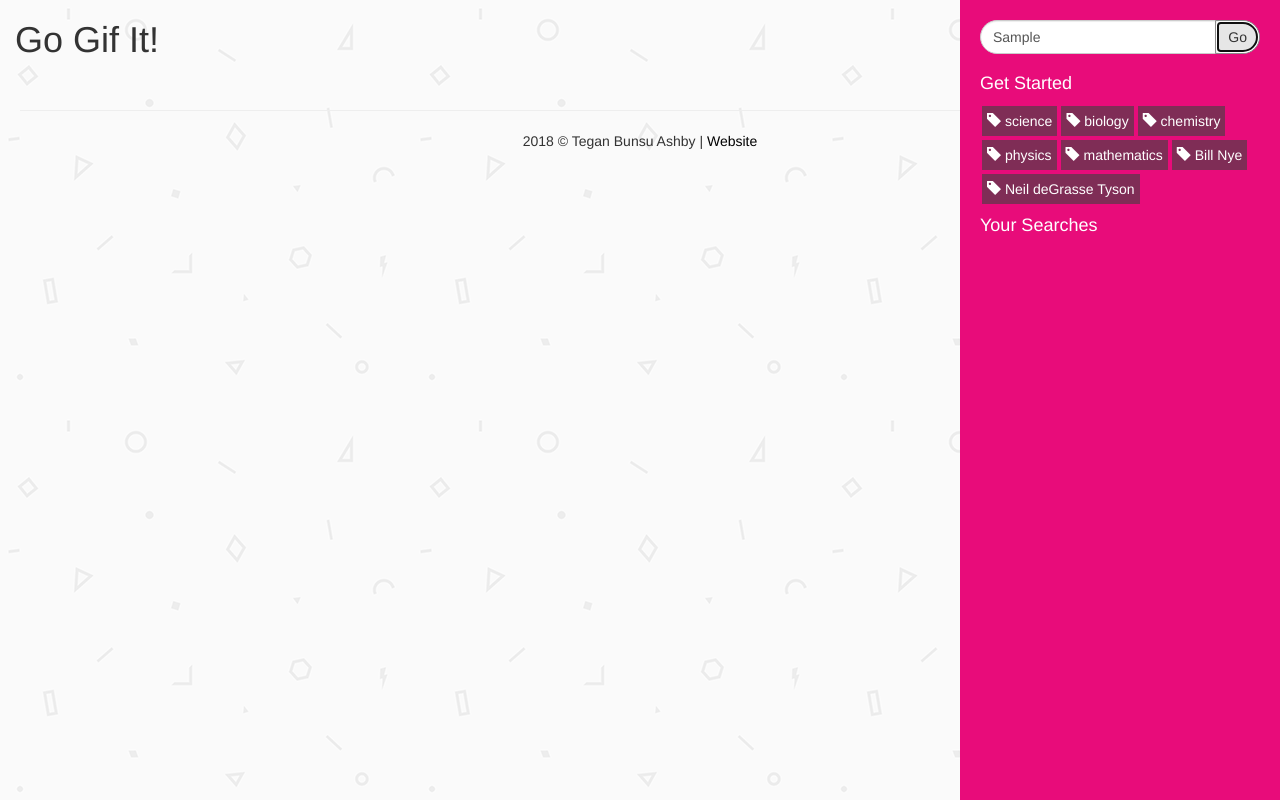
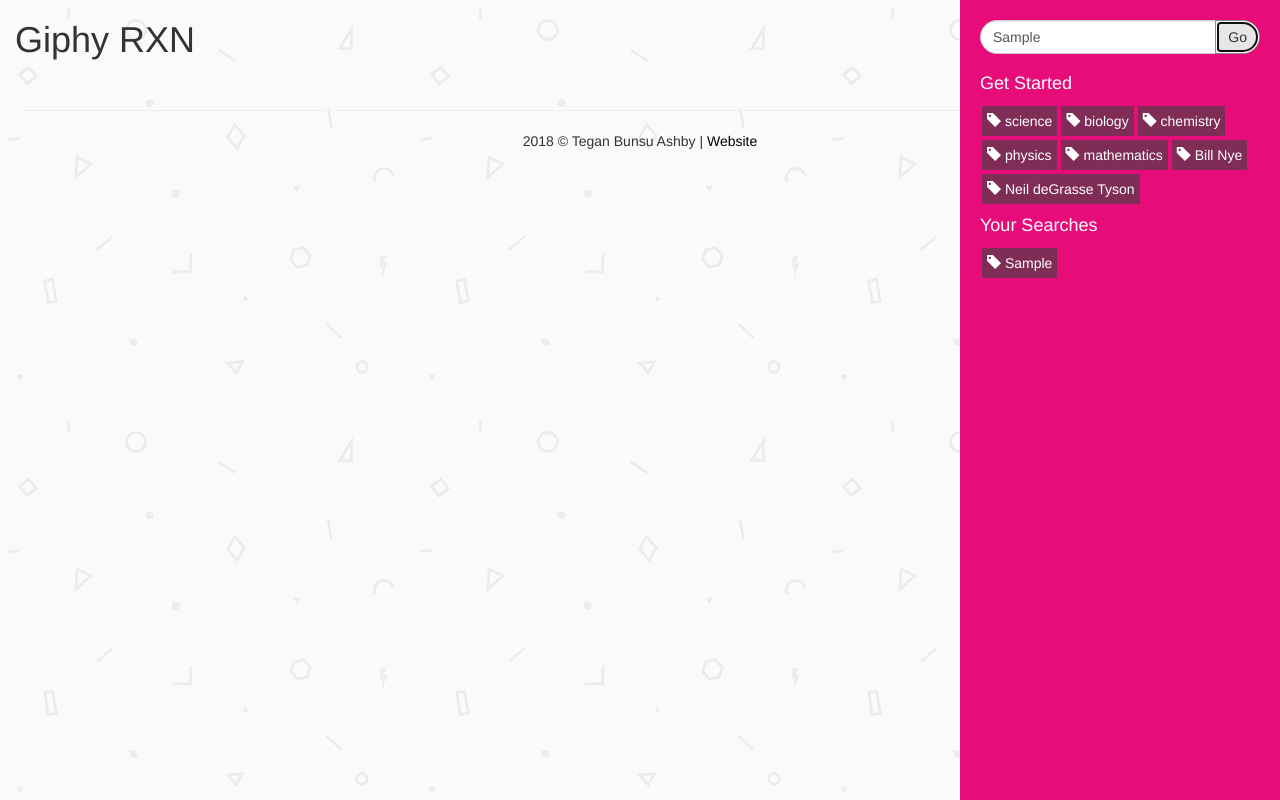
Before and after one commit to bunsushi/Giphy-RXN, a plain HTML site: page index.html in a window 1280 px wide. Both pictures are taken after typing "Sample" into the empty fields and a click on the button "Go". Drawn offline with nearby package versions, Linux system fonts and the light colour scheme.

Commit message:
generate search tags

```diff
--- a/assets/javascript/app.js
+++ b/assets/javascript/app.js
@@ -12,6 +12,7 @@ $(document).ready(function () {
     var queryURL;
 
     var suggestedGifs = ["science", "biology", "chemistry", "physics", "mathematics", "Bill Nye", "Neil deGrasse Tyson"]
+    var userSearch = [];
 
     function makeGifTags() {
         for (var i = 0; i < suggestedGifs.length; i++) {
@@ -24,10 +25,27 @@ $(document).ready(function () {
         }
     }
 
-    makeGifTags();
+    $("#go").on("click", function(event) {
+        event.preventDefault();
 
-    $(".tags").on("click", function () {
+        var search = $("#search-term").val().trim();
+        userSearch.push(search);
+
+        $("#user-tags").text("");
+
+        for (var i = 0; i < userSearch.length; i++) {
+            var searchButton = $("<button>");
+            searchButton.addClass("tags");
+            searchButton.attr("data-name", userSearch[i]);
+            searchButton.html("<span class='glyphicon glyphicon-tag' aria-hidden='true'></span>" + " " + userSearch[i]);
+
+            $("#user-tags").append(searchButton);
+        }
+    });
+
+    function displayGifs() {
         gif = $(this).attr("data-name");
+        console.log(gif);
         queryURL = "https://api.giphy.com/v1/gifs/search?q=" +
             gif + "&api_key=" + apiKey + "&limit=10";
 
@@ -57,6 +75,15 @@ $(document).ready(function () {
                 $("#gifs-appear-here").prepend(displayGif);
             }
 
+            // $(".gifs").hover(function () {
+            //     $(this).attr("src", $(this).attr("data-animate"));
+            //     $(this).attr("data-state", "animate");
+            // },
+            // function () {
+            //     $(this).attr("src", $(this).attr("data-still"));
+            //     $(this).attr("data-state", "still");
+            // });
+
             $(".gifs").on("click", function () {
                 var state = $(this).attr("data-state");
                 console.log($(this).attr("src"));
@@ -68,10 +95,13 @@ $(document).ready(function () {
                     $(this).attr("src", $(this).attr("data-still"));
                     $(this).attr("data-state", "still");
                 }
-
             });
 
         });
 
-    });
+    };
+
+    makeGifTags();
+    $(document).on("click", ".tags", displayGifs);
+
 });
--- a/index.html
+++ b/index.html
@@ -26,15 +26,15 @@
     <div class="container-fluid">
         <div class="row">
         <div class="col-md-9">
-            <h1>Go Gif It!</h1>
+            <h1>Giphy RXN</h1>
             <div id="gifs-appear-here"></div>
         </div>
 
         <div class="col-md-3 search-col">
             <div class="input-group">
-                <input type="text" class="form-control" placeholder="Search">
+                <input id="search-term" type="text" class="form-control" placeholder="Search">
                 <span class="input-group-btn">
-                    <button class="btn btn-default" type="button">Go</button>
+                    <button id="go" class="btn btn-default" type="button">Go</button>
                 </span>
             </div>
             <!-- /input-group -->
```
